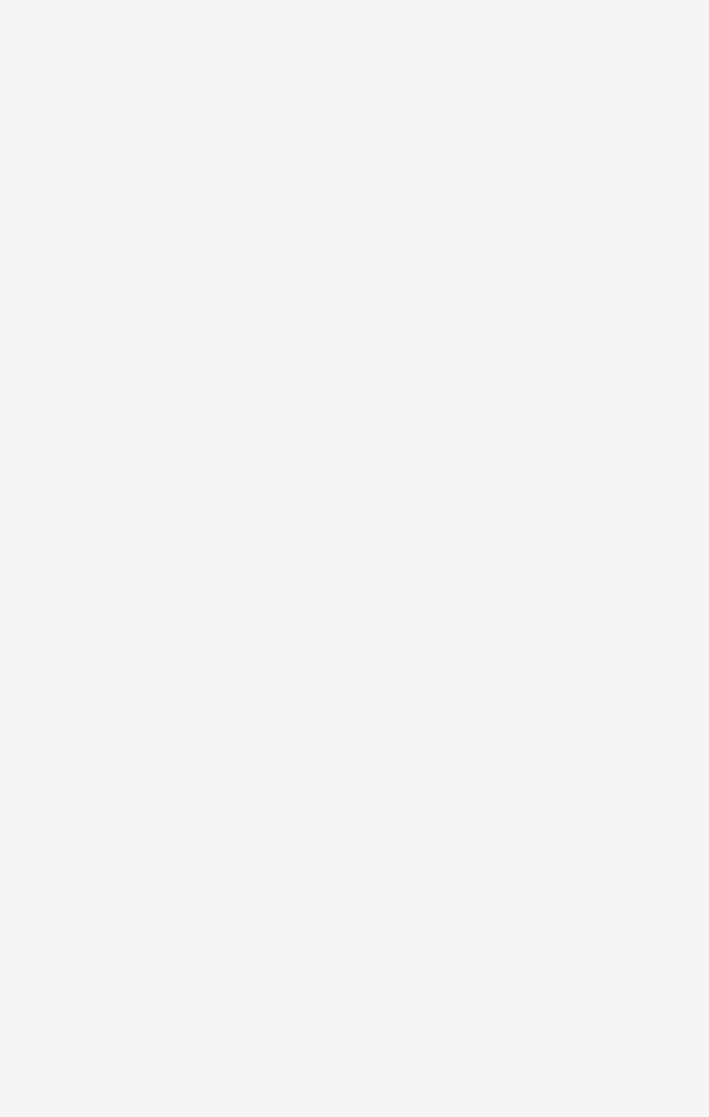
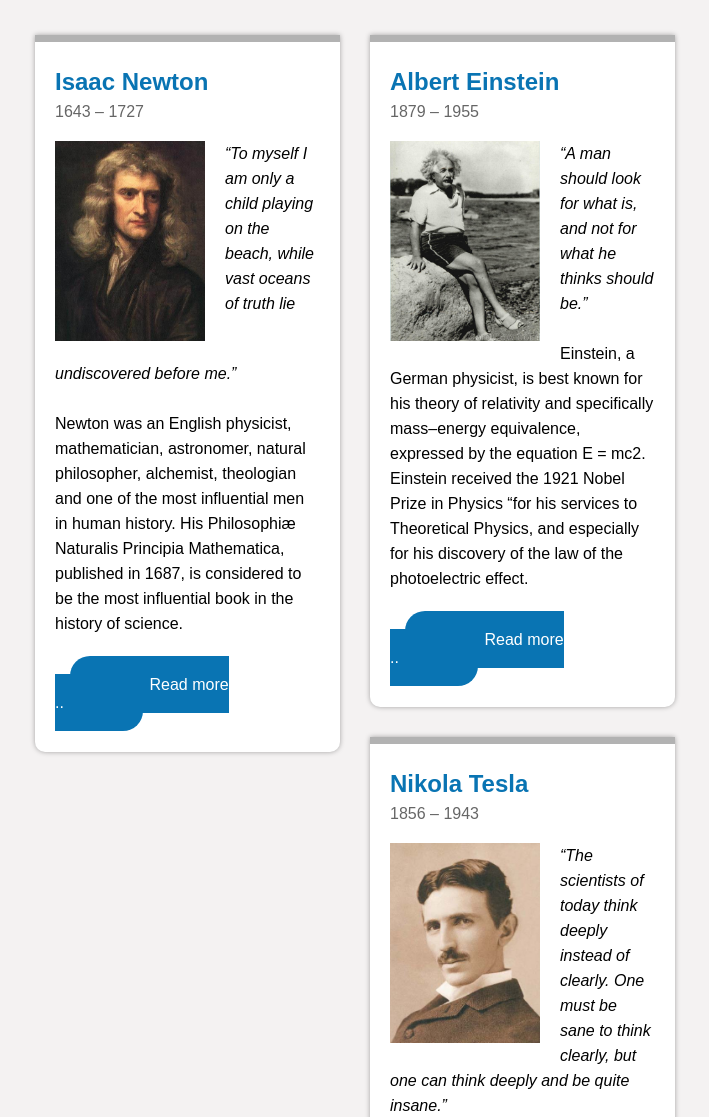
Before and after one commit to JJancis/CodeAcademy_Homework_6, a plain HTML site: page floatTask2/resources/floatTask2.html in a window 1280 px wide. Shown: the top 1117 px of the page, without its empty margins (0-709 px from the left). Before the commit the page ends 800 px from the top, so only its background shows below. Drawn offline with Linux system fonts and the light colour scheme; a web font is replaced by a local one.

Commit message:
Fix floating task

```diff
--- a/floatTask2/resources/css/style.css
+++ b/floatTask2/resources/css/style.css
@@ -1,5 +1,99 @@
 body {
-    font-family: 'News Cycle', sans-serif;
-    padding: 20px;
-    background-color: #f5f5f5;
+  font-family: "News Cycle", sans-serif;
+  padding: 20px;
+  background-color: #f5f5f5;
+} /*
+    Pilko teksto spalva
+    #666;
+
+    Bloko viršutinio border ir h1 spalva:
+    #0974b3
+
+*/
+* {
+  margin: 0;
+  padding: 0;
+  box-sizing: border-box;
 }
+body {
+  font-family: "News Cycle", sans-serif;
+  font-size: 16px;
+  padding: 20px;
+  width: 70%;
+  background: rgba(224, 219, 219, 0.336);
+}
+
+article {
+  float: left;
+  width: 27%;
+  min-width: 305px;
+  background: #fff;
+  box-shadow: 0 0 5px rgba(0, 0, 0, 0.336);
+  overflow: hidden;
+  padding: 20px 20px 40px 20px;
+  margin: 15px;
+  border-top: 7px solid rgba(102, 102, 102, 0.5);
+  border-radius: 0 0 10px 10px;
+  transition: 0.5s;
+}
+article:hover {
+  border-top: 7px solid #0974b3;
+  cursor: pointer;
+  transform: translateY(-10px);
+}
+h1 {
+  color: #0974b3;
+  font-weight: bold;
+  font-size: 1.5em;
+  line-height: 1.7em;
+}
+img {
+  width: 150px;
+  height: 200px;
+  object-fit: cover;
+}
+
+p {
+  line-height: 25px;
+  margin-bottom: 40px;
+}
+.float-left {
+  float: left;
+  margin-right: 20px;
+  margin-bottom: 20px;
+}
+h3 {
+  color: #666;
+  font-weight: normal;
+  font-size: medium;
+  margin-bottom: 20px;
+}
+
+.button {
+  background-color: #0974b3;
+  text-decoration: none;
+  color: #ffffff;
+  padding: 20px 30%;
+  margin: 15px;
+  border-radius: 20px 0 20px 0;
+}
+.button:hover {
+  background: #0f5d8a;
+}
+.details {
+  position: relative;
+}
+.top {
+  position: absolute;
+  top: 0;
+  left: 0;
+  z-index: 1;
+  opacity: 0;
+}
+.top:hover {
+  width: 70px;
+  height: 70px;
+  top: 70px;
+  left: 45px;
+  opacity: 1;
+}
--- a/floatTask2/resources/floatTask2.html
+++ b/floatTask2/resources/floatTask2.html
@@ -1,17 +1,93 @@
 <!DOCTYPE html>
 <html lang="en">
-    <head>
-        <meta charset="UTF-8">
-        <title>Scientists</title>
-        <link href="https://fonts.googleapis.com/css?family=News+Cycle:400,700&amp;subset=latin-ext" rel="stylesheet">
-        <link rel="stylesheet" href="css/style.css">
-    </head>
-    <body>
+  <head>
+    <meta charset="UTF-8" />
+    <title>Scientists</title>
+    <link
+      href="https://fonts.googleapis.com/css?family=News+Cycle:400,700&amp;subset=latin-ext"
+      rel="stylesheet"
+    />
+    <link rel="stylesheet" href="css/style.css" />
+  </head>
 
-        <main>
+  <body>
+    <article>
+      <h1>Isaac Newton</h1>
+      <h3>1643 – 1727</h3>
+      <div class="details">
+        <img
+          class="float-left"
+          src="./images/Isaac-Newton.jpg"
+          alt="Isaac Newton"
+        />
+        <img class="top" src="./images/zoom.png" alt="zoom" />
+        <p>
+          <i
+            >“To myself I am only a child playing on the beach, while vast
+            oceans of truth lie undiscovered before me.”</i
+          >
+          <br /><br />
+          Newton was an English physicist, mathematician, astronomer, natural
+          philosopher, alchemist, theologian and one of the most influential men
+          in human history. His Philosophiæ Naturalis Principia Mathematica,
+          published in 1687, is considered to be the most influential book in
+          the history of science.
+        </p>
+      </div>
+      <a class="button" href="">Read more ..</a>
+    </article>
 
+    <article>
+      <h1>Albert Einstein</h1>
+      <h3>1879 – 1955</h3>
+      <div class="details">
+        <img
+          class="float-left"
+          src="./images/Albert-Einstein.jpg"
+          alt="Albert Einstein"
+        />
+        <img class="top" src="./images/zoom.png" alt="zoom" />
+        <p>
+          <i
+            >“A man should look for what is, and not for what he thinks should
+            be.”</i
+          >
+          <br /><br />
+          Einstein, a German physicist, is best known for his theory of
+          relativity and specifically mass–energy equivalence, expressed by the
+          equation E = mc2. Einstein received the 1921 Nobel Prize in Physics
+          “for his services to Theoretical Physics, and especially for his
+          discovery of the law of the photoelectric effect.
+        </p>
+      </div>
+      <a class="button" href="">Read more ..</a>
+    </article>
 
-        </main>
-
-    </body>
+    <article>
+      <h1>Nikola Tesla</h1>
+      <h3>1856 – 1943</h3>
+      <div class="details">
+        <img
+          class="float-left"
+          src="./images/Nikola-Tesla.jpg"
+          alt="Nikola Tesla"
+        />
+        <img class="top" src="./images/zoom.png" alt="zoom" />
+        <p>
+          <i
+            >“The scientists of today think deeply instead of clearly. One must
+            be sane to think clearly, but one can think deeply and be quite
+            insane.”</i
+          >
+          <br /><br />
+          Tesla was a Serbian engineer and inventor who is often described as
+          the most important scientist and inventor of the modern age, a man who
+          “shed light over the face of Earth”. He is best known for many
+          revolutionary contributions in the field of electricity and magnetism
+          in the late 19th and early 20th centuries.
+        </p>
+      </div>
+      <a class="button" href="">Read more ..</a>
+    </article>
+  </body>
 </html>
```
